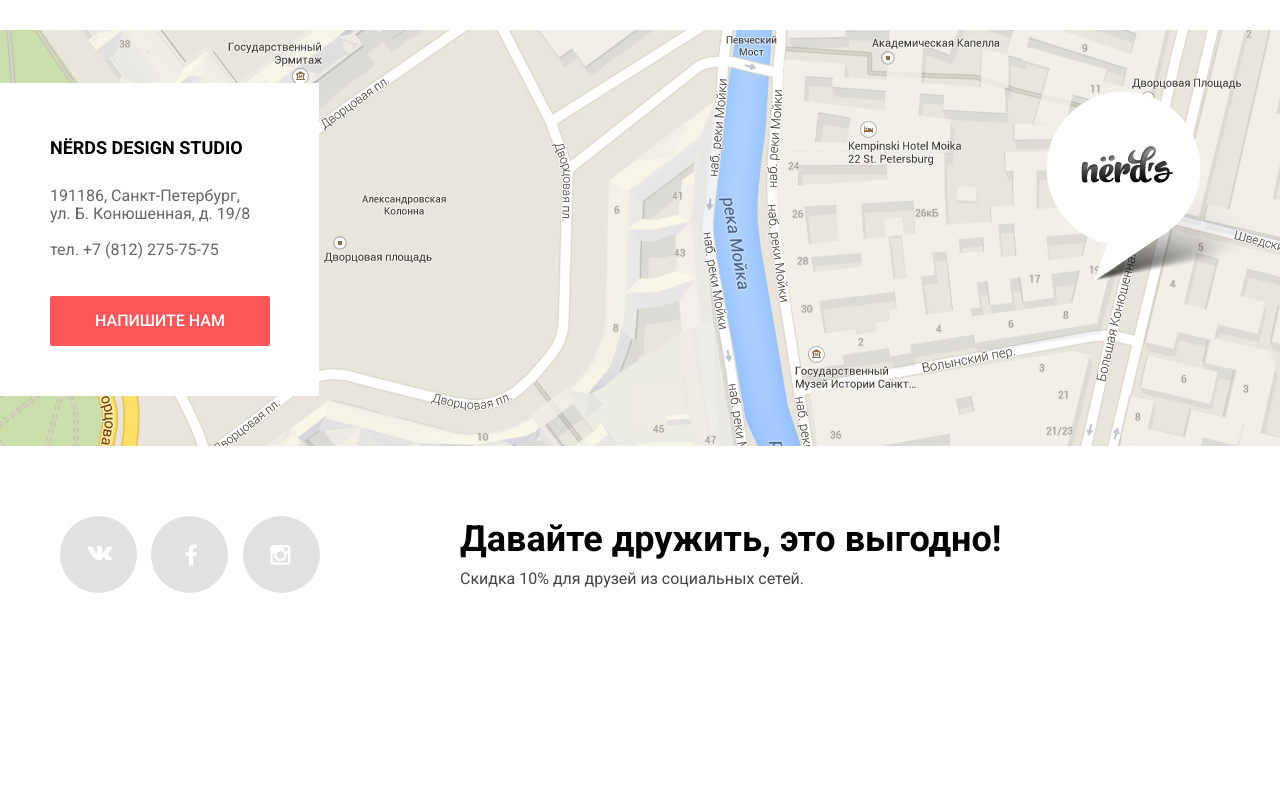
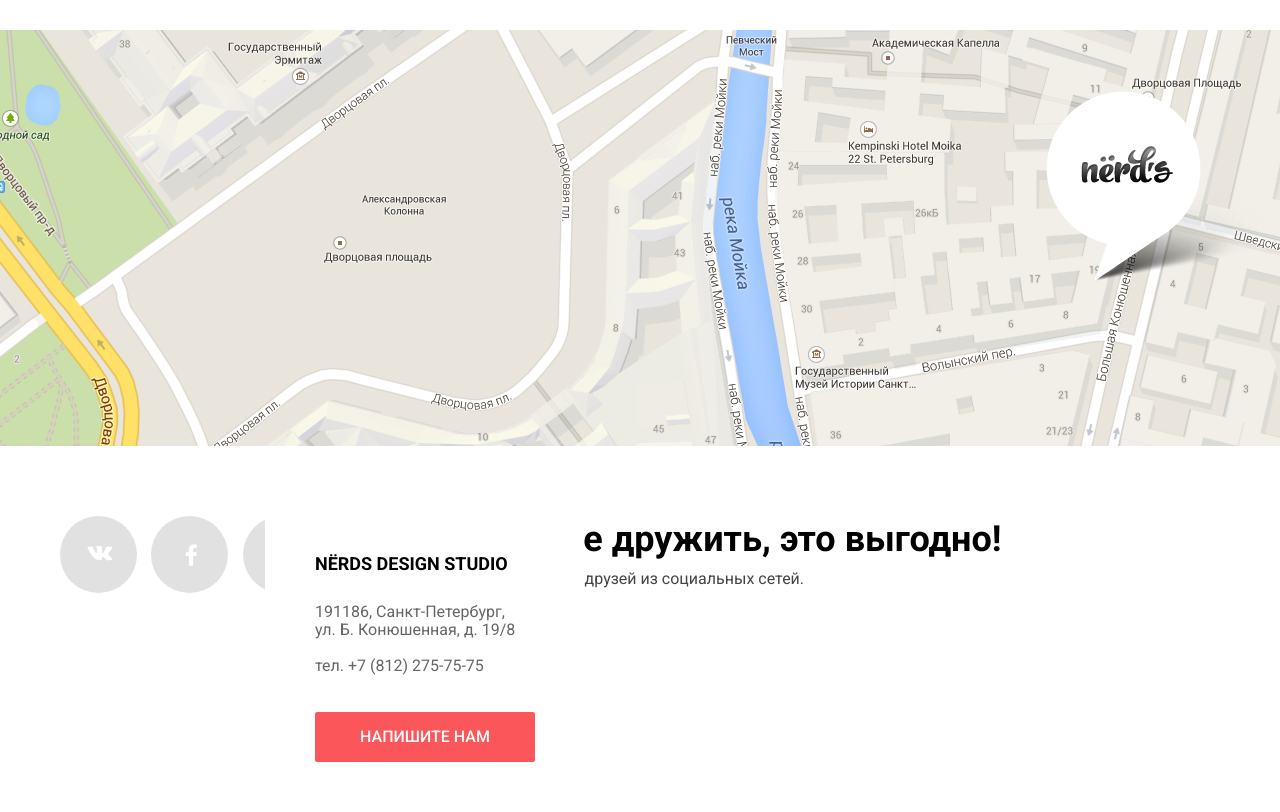
Before and after one commit to 15ramzes15/47219-nerds, a plain HTML site: page login.html in a window 1280 px wide. Shown: the part 694-1506 px from the top of the page. Before the commit the page ends 1357 px from the top, so only its background shows below. Drawn offline with Linux system fonts and the light colour scheme.

Commit message:
Прогрессивное улучшение

```diff
--- a/css/style.css
+++ b/css/style.css
@@ -22,6 +22,7 @@ body {
 }
 
 .wrapper {
+  position: relative;
   margin: 0 auto;
   padding: 0 20px;
   width: 1160px;
@@ -186,7 +187,6 @@ body {
   font-family: inherit;
   font-size: 16px;
   line-height: 24px;
-
 }
 
 .slide .btn {
@@ -555,7 +555,7 @@ main {
 }
 
 .map {
-  position:relative;
+  position: relative;
   margin: 0;
   padding: 0;
   height: 416px;
@@ -563,13 +563,12 @@ main {
   background-image: url("../img/map-marker-bg.png");
   background-repeat: no-repeat;
   background-position: 0px -180px;
-
 }
 
 .contacts {
   position: absolute;
   top: 53px;
-  left: 0%;
+  left: 225px;
   width: 219px;
   padding: 50px;
   background-color: #fff;
```
Also changed, not shown: index.html (+2 -1 lines), img/fb-icon.png (deleted), img/insta-icon.png (deleted), img/vk-icon.png (deleted).
